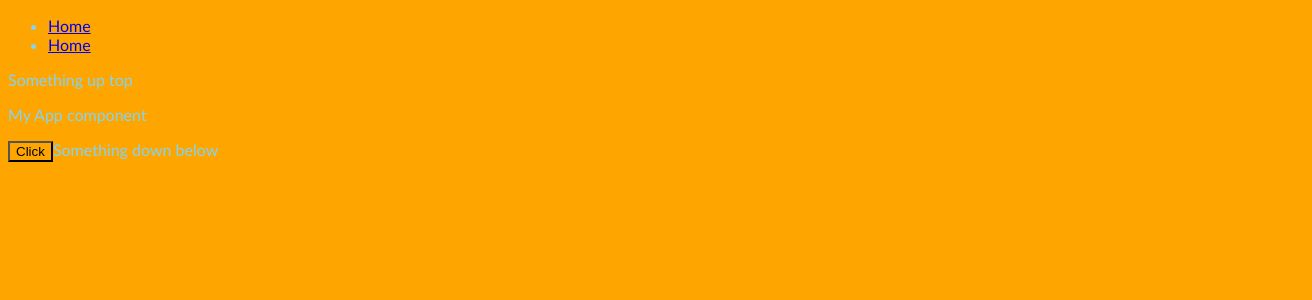
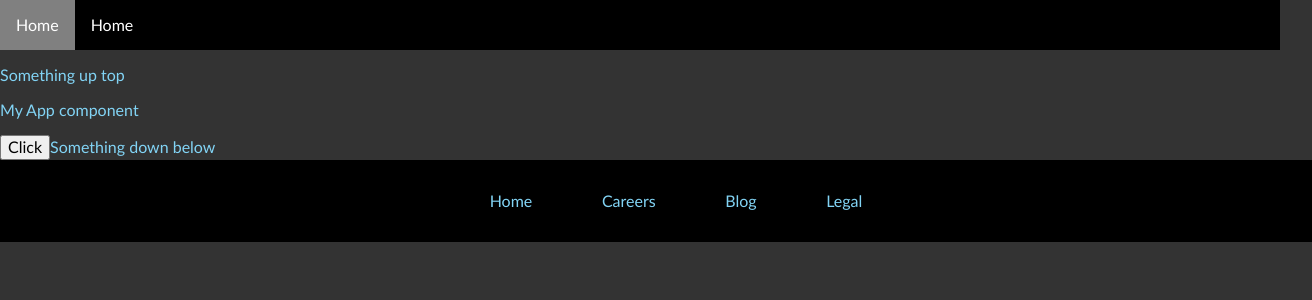
Before and after one commit to InstantCole/note-app, a React app: page / in a window 1280 px wide. Shown: the top 300 px of the page, 1312 px wide, since content can reach past the window. Built offline with nearby package versions, Linux system fonts and the light colour scheme; the HTML template or start-up script is replaced by a standard one.

Commit message:
added footer

```diff
--- a/package.json
+++ b/package.json
@@ -20,6 +20,7 @@
     "lodash": "^4.17.21",
     "mini-css-extract-plugin": "^1.6.1",
     "node-sass": "^6.0.1",
+    "normalize.css": "^8.0.1",
     "react": "^17.0.2",
     "react-dom": "^17.0.2",
     "sass-loader": "^12.1.0",
--- a/src/app.js
+++ b/src/components/App.js
@@ -1,6 +1,7 @@
 import React from 'react'
-import Layout from './layout.js'
-import { addClassById } from './utils.js'
+import Layout from './Layout.js'
+import TwitchVod from './TwitchVod'
+import { addClassById } from '../utils.js'
 
 
 function App() {
--- /dev/null
+++ b/src/components/Footer.js
@@ -0,0 +1,24 @@
+import React from 'react'
+
+function Footer () {
+    return(
+        <div className="footer-container">
+            <ul>
+                <li>
+                    Home
+                </li>
+                <li>
+                    Careers
+                </li>
+                <li>
+                    Blog
+                </li>
+                <li>
+                    Legal
+                </li>
+            </ul>
+        </div>
+    )
+}
+
+export default Footer
--- a/src/layout.js
+++ b/src/components/Layout.js
@@ -1,24 +1,26 @@
 import React from 'react'
+import Footer from './Footer.js'
 
 function Layout(props) {
     return (
         <div>
-            <nav className="w3-bar">
+            <nav className="nav-bar">
                 <ul>
-                    <li className="w3-bar-item">
+                    <li className="nav-bar-item active">
                         <a href="/">Home</a>
                     </li>
-                    <li className="w3-bar-item">
+                    <li className="nav-bar-item">
                         <a href="/">Home</a>
                     </li>
 
                 </ul>
             </nav>
-            <div className="w3-container">
+            <div className="content">
                 Something up top
             {props.children}
             Something down below
             </div>
+            <Footer/>
         </div>
     )
 }
--- /dev/null
+++ b/src/components/TwitchVod.js
@@ -0,0 +1,52 @@
+import React, { useEffect } from 'react'
+
+function TwitchVod(props) {
+    let twitchPlayer
+
+    useEffect(() => {
+        let twitchEmbed
+        let channelName = props.channel
+
+        const twitchEmbedAPI = document.createElement("script")
+        twitchEmbedAPI.src = "https://embed.twitch.tv/embed/v1.js"
+        twitchEmbedAPI.async = true
+        twitchEmbedAPI.addEventListener('load', () => {
+            twitchEmbed = new window.Twitch.Embed('twitch-embed', {
+                width: 400,
+                height: 250,
+                channel: channelName,
+                layout: "video",
+                autoplay: false
+            })
+            twitchEmbed.addEventListener(Twitch.Embed.VIDEO_READY, () => {
+                setTwitchVideoPlayer(twitchEmbed.getPlayer())
+
+            })
+
+        })
+
+        document.head.appendChild(twitchEmbedAPI)
+
+
+    })
+
+    function setTwitchVideoPlayer(player) {
+        twitchPlayer = player;
+        console.log(`the twitch player is ${player}`)
+
+    }
+
+    function handlePlayButton(){
+        console.log("play the video!")
+        twitchPlayer.play()
+    }
+
+    return (
+        <div id="twitch-embed" style={{ backgroundColor: "#334455" }}>
+            <button onClick={handlePlayButton}>sdf</button>
+
+        </div>
+    )
+}
+
+export default TwitchVod
--- a/src/index.js
+++ b/src/index.js
@@ -1,6 +1,7 @@
 import React from 'react'
 import ReactDom from 'react-dom'
-import App from './app.js'
+import App from './components/App.js'
+import 'normalize.css/normalize.css'
 import './styles/style.scss'
 
 ReactDom.render(<App/>, document.getElementById("app"))
--- a/src/styles/_app.scss
+++ b/src/styles/_app.scss
@@ -1,6 +1,4 @@
-* {
-    background-color: orange;
-}
+
 
 body {
     background-color: #333;
--- /dev/null
+++ b/src/styles/_footer.scss
@@ -0,0 +1,32 @@
+.footer-container {
+    background-color: black;
+    width: 100%;
+    padding: 1rem;
+}
+
+@media screen and (max-width: 600px) {
+    .footer-container {
+        li {
+            padding: 0.5rem;
+            list-style: none;
+        }
+    }
+}
+
+@media screen and (min-width: 600px) {
+    .footer-container {
+        display: flex;
+        justify-content: center;
+
+        ul {
+            width: 60%;
+            max-width: 32rem;
+            display: flex;
+            justify-content: space-evenly;
+        }
+
+        li {
+            list-style: none;
+        }
+    }
+}
--- /dev/null
+++ b/src/styles/_layout.scss
@@ -0,0 +1,31 @@
+.nav-bar {
+    display: flex;
+    background-color: black;
+    justify-content: space-between;
+
+    margin-bottom: 1rem;
+
+    ul {
+        display: flex;
+        padding: 0;
+        margin: 0;
+    }
+
+
+}
+
+.nav-bar-item {
+    display: block;
+    padding: 1rem;
+    list-style: none;
+
+    a {
+        text-decoration: none;
+        color: white;
+
+    }
+}
+
+.active {
+    background-color: grey;
+}
--- a/src/styles/style.scss
+++ b/src/styles/style.scss
@@ -1 +1,3 @@
-@import './app/'
+@import './app';
+@import './layout';
+@import './footer';
```
Also changed, not shown: 3 other files (tests, documents, lock files or other folders).
